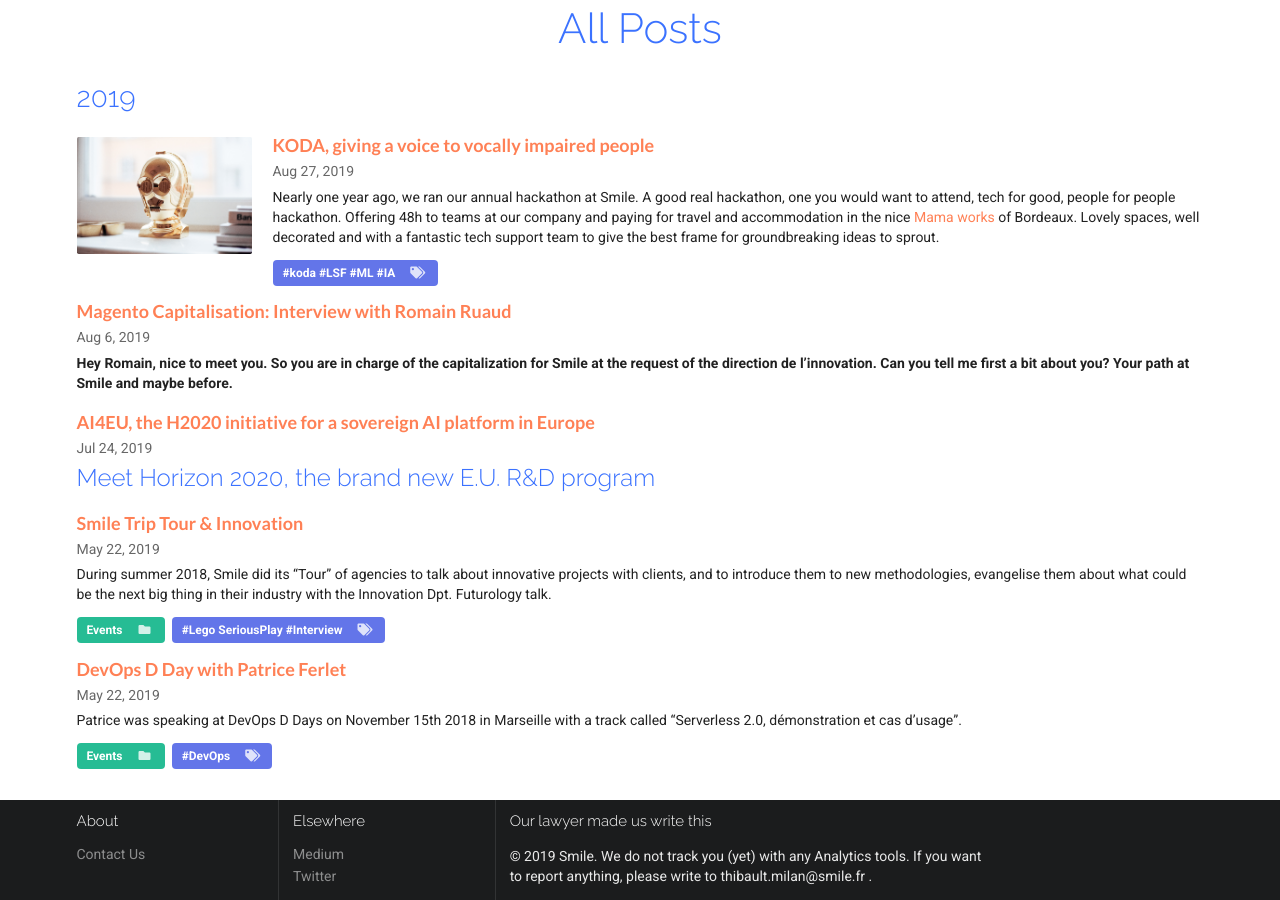
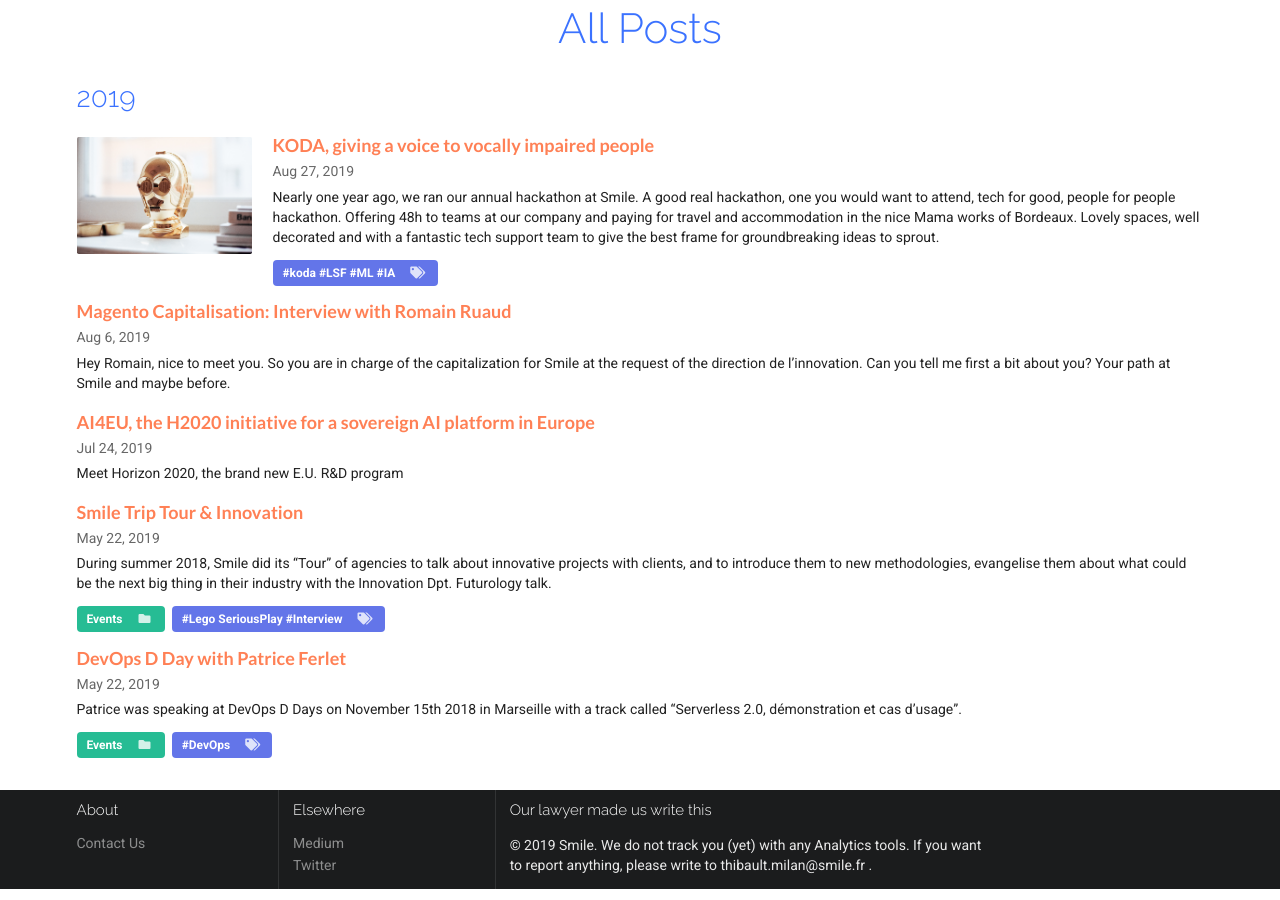
Before and after one commit to smileinnovation/website, a Jekyll site: the page built from archives/posts.html, in a window 1280 px wide. Shown: the part 98-998 px from the top of the page. Built offline with Jekyll 4.4.1, drawn with Linux system fonts in a browser that asks for light colours; nearby versions of some CDN libraries.

Commit message:
Strip html on listing

```diff
--- a/_includes/archive.html
+++ b/_includes/archive.html
@@ -18,9 +18,9 @@
                 <div class="meta">{{post.date | date: date_format }}</div>
                 <div class="description">
                     {%- if post.description -%}
-                        {{post.description}}
+                        {{post.description |strip_html }}
                     {%- else condition -%}
-                        {{post.excerpt}}
+                        {{post.excerpt | strip_html}}
                     {%- endif -%}
                 </div>
                 <div class="extra">
```
